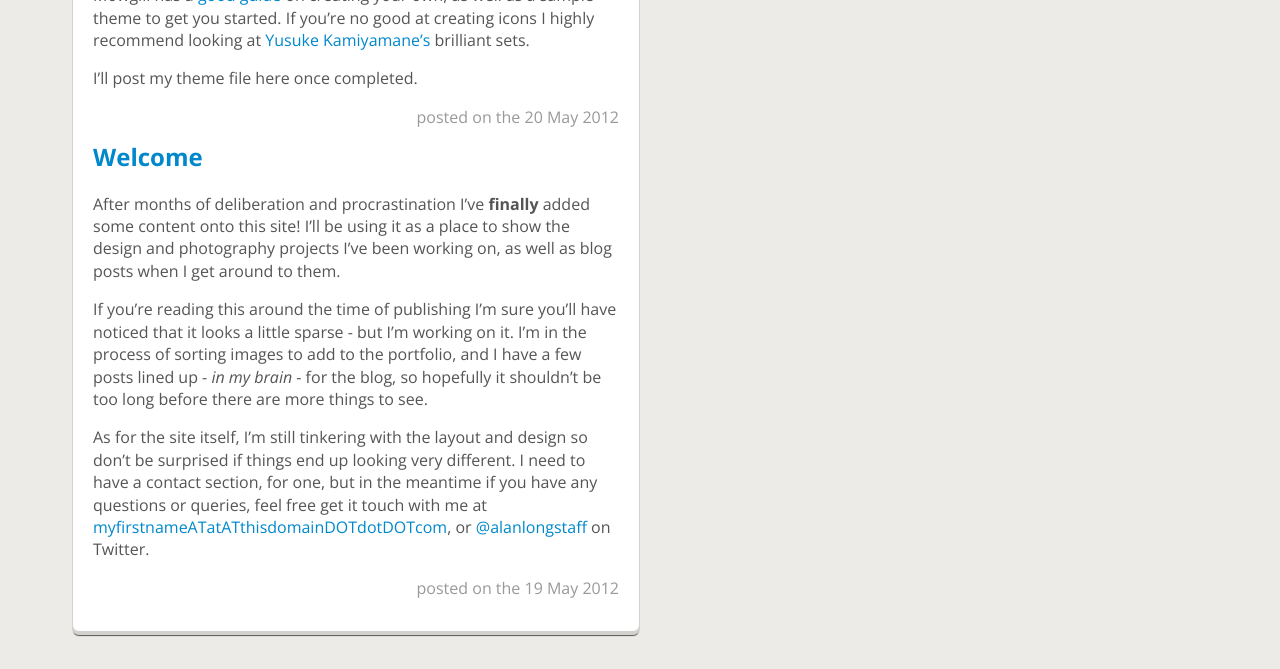
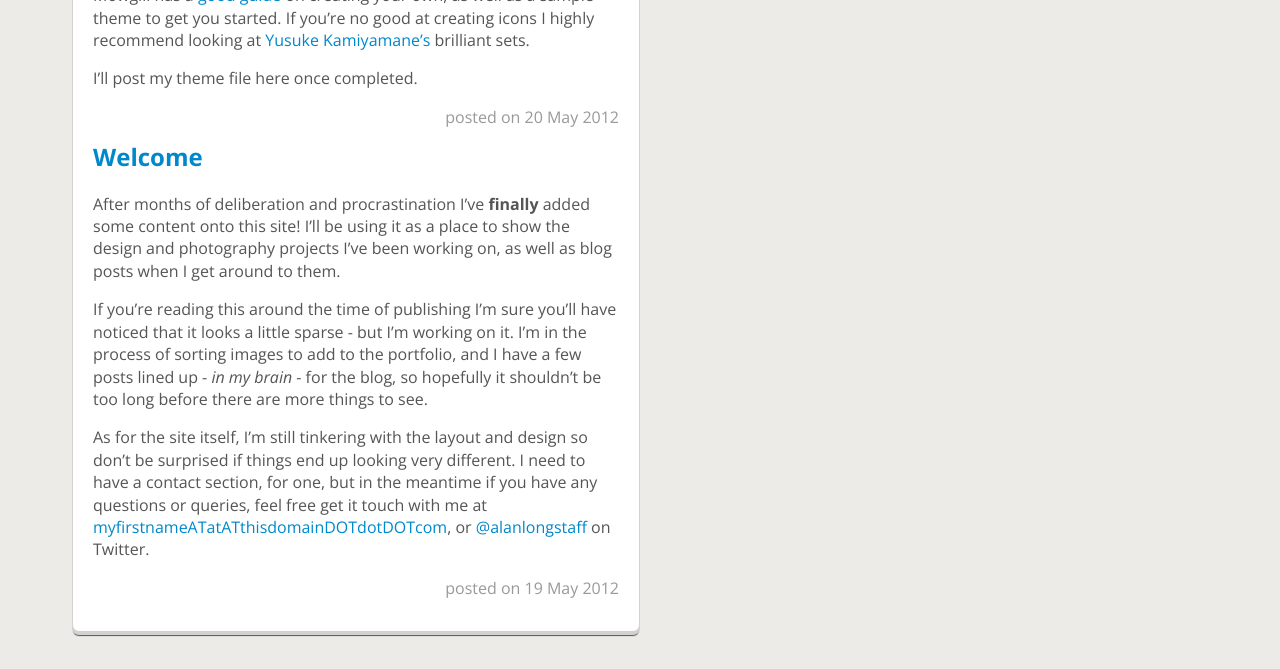
Before and after one commit to alialo/alialo.github.com, a Jekyll site: the page built from index.html, in a window 1280 px wide. Shown: the part 956-1625 px from the top of the page. Built offline with Jekyll 4.4.1, drawn with Linux system fonts in a browser that asks for light colours; nearby versions of some CDN libraries.

Commit message:
changed date format for posts

```diff
--- a/index.html
+++ b/index.html
@@ -13,7 +13,7 @@
 			{% unless post.category == "portfolio" %}
 				<h2><a href="{{ post.url }}">{{ post.title }}</a></h2>
 				{{ post.content }}
-				<aside class="details">posted on the <time>{{ post.date | date_to_string }}</time></aside>
+				<aside class="details">posted on <time>{{ post.date | date: "%d %B %Y" }}</time></aside>
 			{% endunless %}
 		{% endfor %}
 	</section>
```
